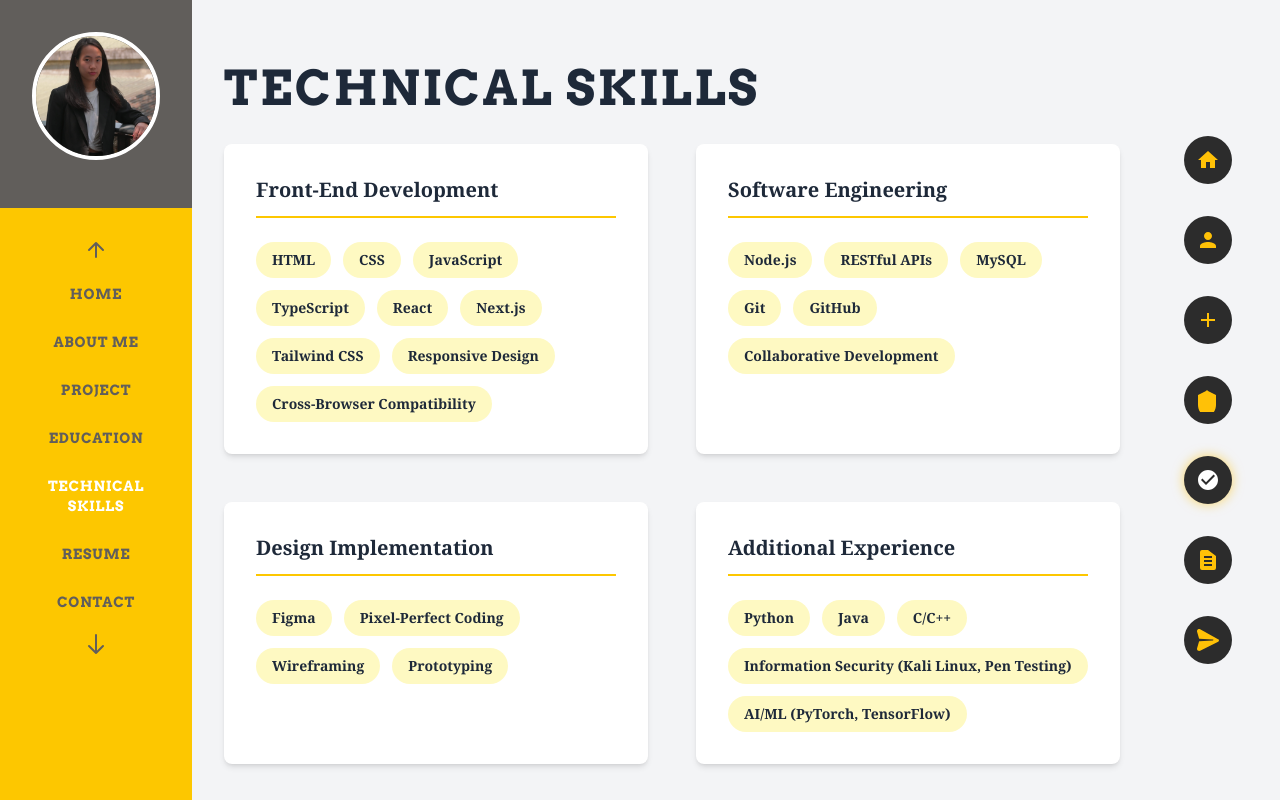
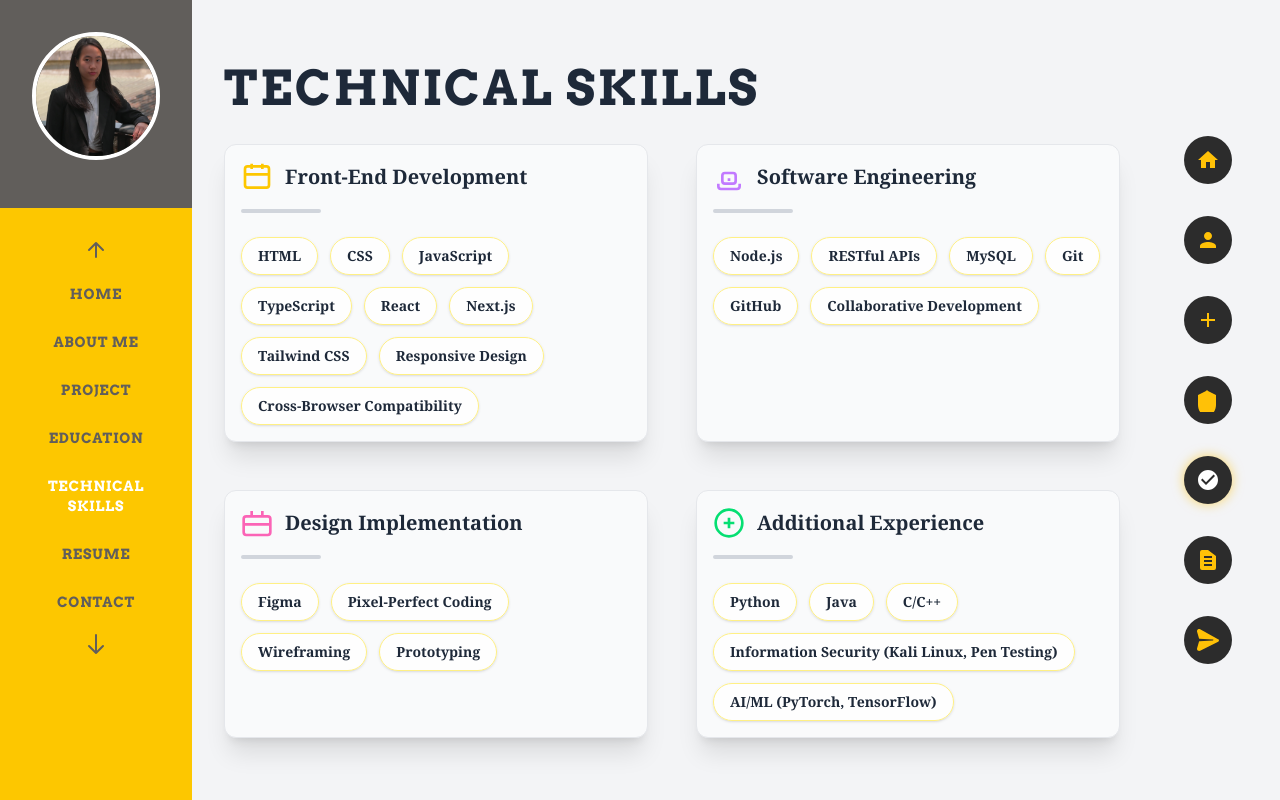
Before and after one commit to 911219fufu-tech/Personal-Website, a Next.js app: page /technical-skills in a window 1280 px wide. Shown: the top 800 px of the page. Built offline with nearby package versions, Linux system fonts and the light colour scheme.

Commit message:
enhance Technical Skills page layout with icons and improved styling

```diff
--- a/app/technical-skills/page.tsx
+++ b/app/technical-skills/page.tsx
@@ -24,21 +24,41 @@ export default function TechnicalSkills() {
     }
   ];
 
+  // Icon SVGs for each category
+  const icons = [
+    // Front-End Development
+    <svg key="frontend" className="w-8 h-8 text-yellow-400" fill="none" stroke="currentColor" strokeWidth="2" viewBox="0 0 24 24"><rect x="3" y="4" width="18" height="16" rx="2"/><path d="M8 2v4M16 2v4M3 10h18"/></svg>,
+    // Software Engineering
+    <svg key="software" className="w-8 h-8 text-purple-400" fill="none" stroke="currentColor" strokeWidth="2" viewBox="0 0 24 24"><path d="M4 17v2a2 2 0 002 2h12a2 2 0 002-2v-2"/><rect x="7" y="9" width="10" height="8" rx="2"/><path d="M12 13v2"/></svg>,
+    // Design Implementation
+    <svg key="design" className="w-8 h-8 text-pink-400" fill="none" stroke="currentColor" strokeWidth="2" viewBox="0 0 24 24"><rect x="2" y="7" width="20" height="14" rx="2"/><path d="M16 3v4M8 3v4M2 13h20"/></svg>,
+    // Additional Experience
+    <svg key="other" className="w-8 h-8 text-green-400" fill="none" stroke="currentColor" strokeWidth="2" viewBox="0 0 24 24"><circle cx="12" cy="12" r="10"/><path d="M8 12h8M12 8v8"/></svg>
+  ];
+
   return (
     <main className="w-full min-h-screen bg-gray-100 px-8 py-16">
       <div className="max-w-6xl mx-auto">
         <h2 className="text-5xl font-bold mb-8 text-gray-800" style={{ fontFamily: "'Arvo', serif", letterSpacing: '0.05em' }}>TECHNICAL SKILLS</h2>
         <div className="max-w-4xl ml-0 space-y-0 grid md:grid-cols-2 gap-12">
           {skillCategories.map((category, index) => (
-            <div key={index} className="bg-white p-8 rounded-lg shadow-md">
-              <h3 className="text-xl font-bold text-gray-800 mb-6 pb-3 border-b-2 border-yellow-400">
-                {category.name}
-              </h3>
+            <div
+              key={index}
+              className="relative p-4 rounded-xl shadow-xl bg-gray-50 border border-gray-200 overflow-hidden"
+              style={{ minHeight: '240px' }}
+            >
+              <div className="flex items-center gap-3 mb-4">
+                <span>{icons[index]}</span>
+                <h3 className="text-xl font-bold text-gray-800">
+                  {category.name}
+                </h3>
+              </div>
+              <div className="h-1 w-20 bg-gray-300 rounded-full mb-6" />
               <div className="flex flex-wrap gap-3">
                 {category.skills.map((skill, idx) => (
                   <span
                     key={idx}
-                    className="px-4 py-2 bg-yellow-100 text-gray-800 rounded-full text-sm font-semibold"
+                    className="px-4 py-2 bg-white/80 hover:bg-yellow-200 transition text-gray-800 rounded-full text-sm font-semibold border border-yellow-200 shadow-sm"
                   >
                     {skill}
                   </span>
@@ -48,7 +68,7 @@ export default function TechnicalSkills() {
           ))}
         </div>
 
-        <div className="mt-16 bg-white p-8 rounded-lg shadow-md">
+        <div className="mt-16 bg-white p-4 rounded-xl shadow-xl bg-gray-50 border border-gray-200 overflow-hidden max-w-4xl ml-0">
           <h3 className="text-2xl font-bold text-gray-800 mb-6">Career Focus</h3>
           <ul className="space-y-4 text-gray-700">
             <li className="flex items-start">
```
